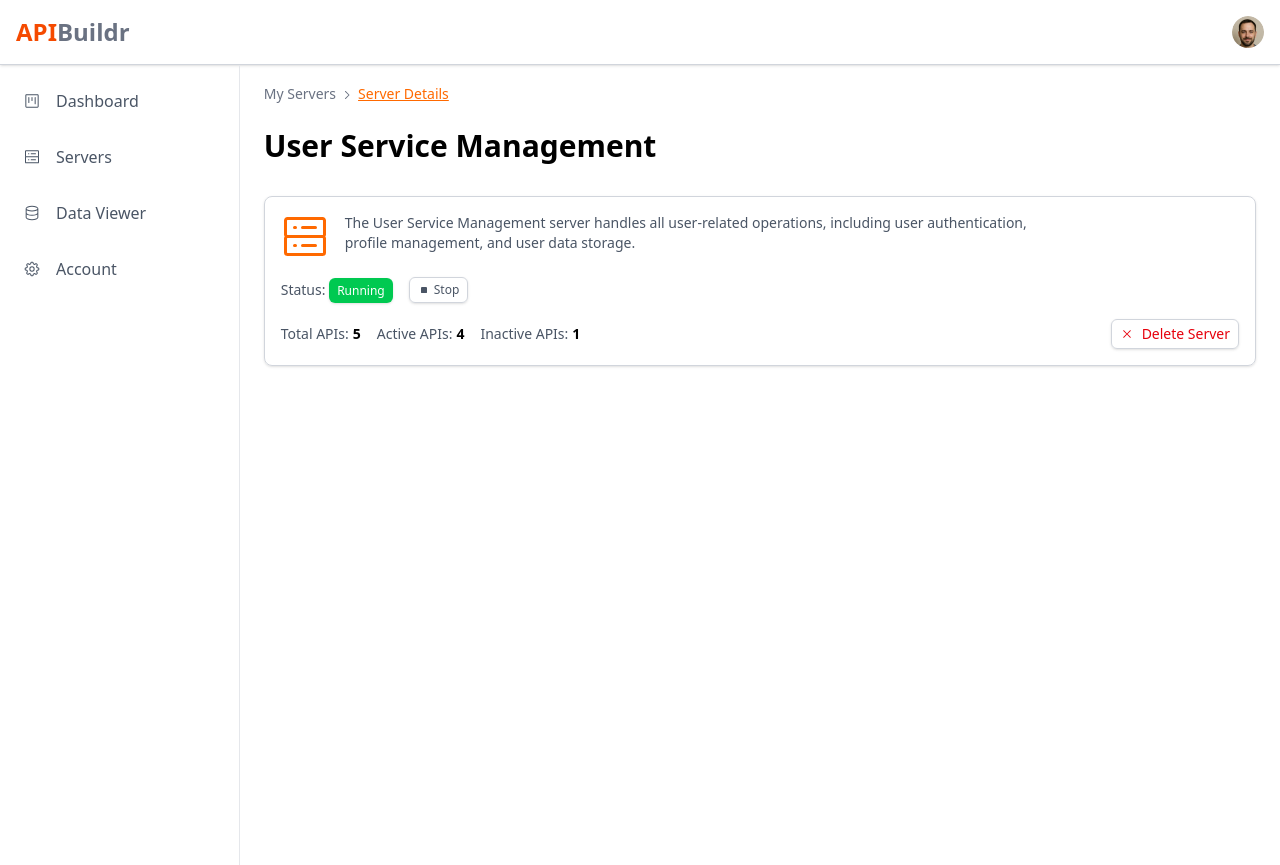
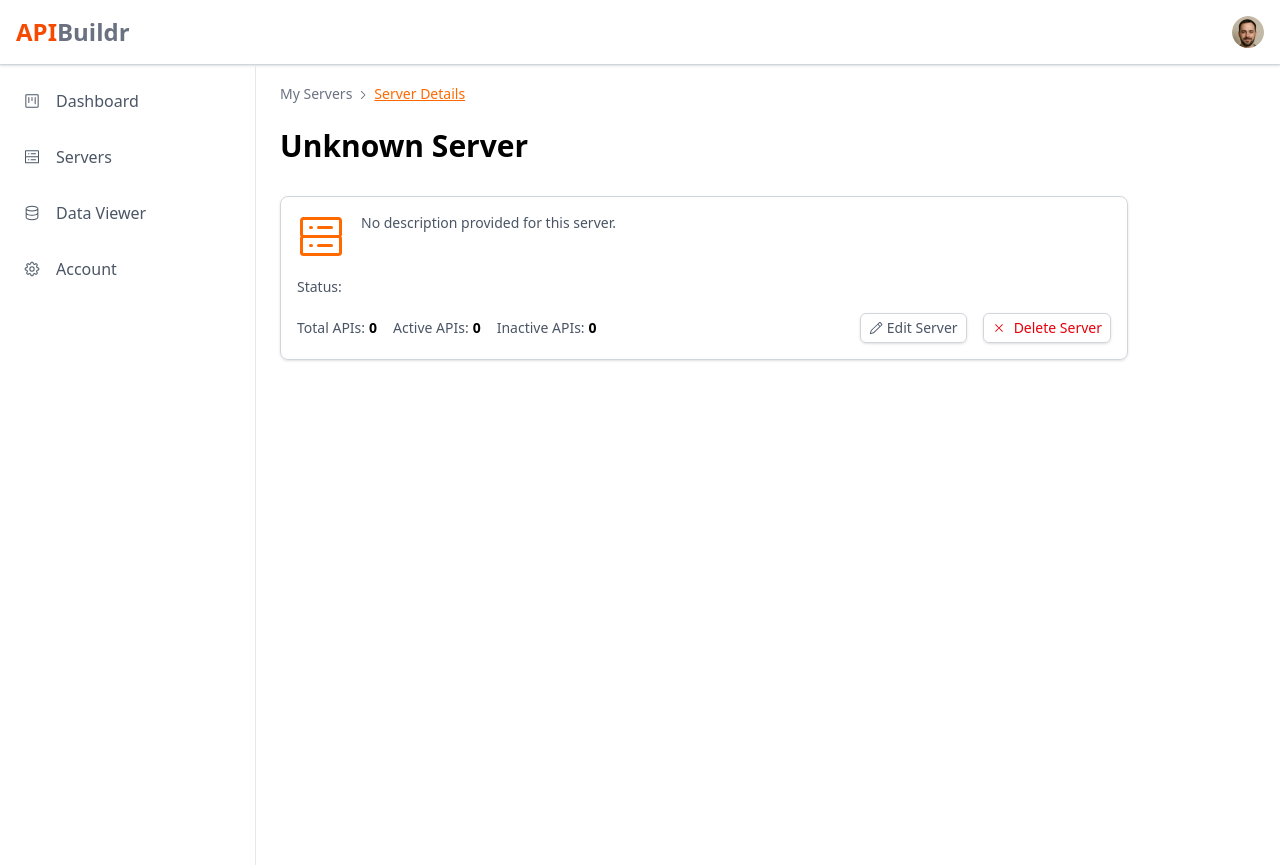
Before and after one commit to Ekpenga9000/apibuilder, a React (Vite) app in the folder frontend/: page /servers/1 in a window 1280 px wide. Built offline with nearby package versions, Linux system fonts and the light colour scheme.

Commit message:
Make Server Details head dynamic.

```diff
--- /dev/null
+++ b/frontend/src/components/ServerDetailsHead.tsx
@@ -0,0 +1,98 @@
+import { GoPencil, GoServer, GoSquareFill, GoX } from "react-icons/go";
+import { IoPlay } from "react-icons/io5";
+
+interface ServerDetailsHeadProps {
+  id: string | number;
+  name: string;
+  description?: string;
+  totalApis?: number;
+  activeApis?: number;
+  inactiveApis?: number;
+  status?: "running" | "stopped" | "error";
+}
+
+const ServerDetailsHead: React.FC<ServerDetailsHeadProps> = ({
+  id,
+  name,
+  description,
+  totalApis,
+  activeApis,
+  inactiveApis,
+  status,
+}) => {
+  return (
+    <>
+      <h2 className="text-3xl font-semibold mb-8">{name}</h2>
+      <section className="w-full border border-gray-300 shadow-sm rounded-lg p-4 mb-6">
+        <div className="flex flex-col md:flex-row md:items-start gap-4 mb-4">
+          <GoServer className="text-5xl text-orange-500 inline-block" />
+          <p className="text-gray-600 text-sm w-[70%]">
+            {/* Please provide a description for the User Service Management server here. */}
+            {description || "No description provided for this server."}
+          </p>
+        </div>
+
+        <ul className="flex items-center gap-4 mb-4 text-sm">
+          <li className="text-gray-600">
+            Status:{" "}
+            {status === "running" && (
+              <span className="shadow-sm py-1 px-2 rounded-md text-xs bg-green-500 text-white">
+                Running
+              </span>
+            )}
+            {status === "stopped" && (
+              <span className="shadow-sm py-1 px-2 rounded-md text-xs bg-gray-400 text-white">
+                Stopped
+              </span>
+            )}
+            {status === "error" && (
+              <span className="shadow-sm py-1 px-2 rounded-md text-xs bg-red-500 text-white">
+                Error
+              </span>
+            )}
+          </li>
+          <li>
+            {status === "running" && (
+              <button className="cursor-pointer border border-gray-300 text-gray-600 hover:text-red-500 hover:border-red-500 transition-colors shadow-sm py-1 px-2 rounded-md text-sm flex items-center gap-1 text-xs">
+                <GoSquareFill /> Stop
+              </button>
+            )}
+            {status === "stopped" && (
+              <button className="cursor-pointer border border-gray-300 text-gray-600 hover:text-green-500 hover:border-green-500 transition-colors shadow-sm py-1 px-2 rounded-md text-sm flex items-center gap-1 text-xs">
+                <IoPlay /> Start
+              </button>
+            )}
+          </li>
+        </ul>
+
+        <div className="flex items-center justify-between">
+          <ul className="flex gap-4">
+            <li className="text-sm text-gray-600">
+              Total APIs:
+              <strong className="text-black ml-1">{totalApis || 0}</strong>
+            </li>
+            <li className="text-sm text-gray-600">
+              Active APIs:
+              <strong className="text-black ml-1">{activeApis || 0}</strong>
+            </li>
+            <li className="text-sm text-gray-600">
+              Inactive APIs:
+              <strong className="text-black ml-1">{inactiveApis || 0}</strong>
+            </li>
+          </ul>
+          <div className="flex items-center gap-4">
+            <button className="text-sm cursor-pointer border border-gray-300 text-gray-600 hover:text-gray-700 shadow-sm py-1 px-2 rounded-md flex items-center gap-1">
+              <GoPencil />
+              Edit Server
+            </button>
+            <button className="cursor-pointer border border-gray-300 text-red-600 hover:text-white hover:bg-red-500 hover:border-red-500 transition-colors shadow-sm py-1 px-2 rounded-md text-sm flex items-center gap-2">
+              <GoX /> Delete Server
+            </button>
+          </div>
+        </div>
+      </section>
+    </>
+  );
+};
+
+export default ServerDetailsHead;
--- a/frontend/src/data/servers.json
+++ b/frontend/src/data/servers.json
@@ -3,6 +3,7 @@
     {
       "id": "srv-001",
       "name": "User Service Management",
+      "description": "Manages user accounts, profiles, and authentication workflows",
       "totalApis": 5,
       "activeApis": 4,
       "inactiveApis": 1,
@@ -12,6 +13,7 @@
     {
       "id": "srv-002",
       "name": "Order Processing",
+      "description": "",
       "totalApis": 8,
       "activeApis": 7,
       "inactiveApis": 1,
@@ -21,6 +23,7 @@
     {
       "id": "srv-003",
       "name": "Inventory Management",
+      "description": "Real-time inventory tracking and stock management system",
       "totalApis": 9,
       "activeApis": 9,
       "inactiveApis": 0,
@@ -30,6 +33,7 @@
     {
       "id": "srv-004",
       "name": "Payment Gateway Integration",
+      "description": "",
       "totalApis": 6,
       "activeApis": 5,
       "inactiveApis": 1,
@@ -39,6 +43,7 @@
     {
       "id": "srv-005",
       "name": "Authentication Service",
+      "description": "Handles OAuth2, JWT tokens, and session management",
       "totalApis": 4,
       "activeApis": 4,
       "inactiveApis": 0,
@@ -48,6 +53,7 @@
     {
       "id": "srv-006",
       "name": "Notification Service",
+      "description": "",
       "totalApis": 7,
       "activeApis": 5,
       "inactiveApis": 2,
@@ -57,6 +63,7 @@
     {
       "id": "srv-007",
       "name": "Analytics Engine",
+      "description": "Processes and aggregates user behavior and business metrics",
       "totalApis": 12,
       "activeApis": 10,
       "inactiveApis": 2,
@@ -66,6 +73,7 @@
     {
       "id": "srv-008",
       "name": "File Storage Service",
+      "description": "",
       "totalApis": 3,
       "activeApis": 2,
       "inactiveApis": 1,
--- a/frontend/src/pages/ServerDetails.tsx
+++ b/frontend/src/pages/ServerDetails.tsx
@@ -1,62 +1,46 @@
-import { GoChevronRight, GoServer, GoSquareFill, GoX } from "react-icons/go";
-import { Link } from "react-router-dom";
+import { useState } from "react";
+import { GoChevronRight } from "react-icons/go";
+import { Link, useParams } from "react-router-dom";
+import ServerDetailsHead from "../components/ServerDetailsHead";
+import servers from "../data/servers.json";
+
+interface ServerDetailsHeadProps {
+  id: string | number;
+  name: string;
+  description?: string;
+  totalApis?: number;
+  activeApis?: number;
+  inactiveApis?: number;
+  status?: "running" | "stopped" | "error";
+}
 
 const ServerDetails = () => {
+  const { serverId } = useParams<{ serverId: string }>();
+  const server = servers.servers.find((srv) => srv.id.toString() === serverId);
+
   return (
-    <section className="py-4 px-6 flex-1">
+    <section className="py-4 px-6 flex-1 w-[70vw]">
       <span className="text-sm inline-block mb-6">
         <Link to="/servers" className="text-gray-500 hover:text-orange-500">
           My Servers
         </Link>
         <GoChevronRight className="inline-block mx-1 text-gray-500" />
-        <span className="text-orange-500 underline">Server Details</span>
+        <span className="text-orange-500 underline">
+          {server?.name || "Server Details"}
+        </span>
       </span>
 
-      <h2 className="text-3xl font-semibold mb-8">User Service Management</h2>
-      <section className="w-full border border-gray-300 shadow-sm rounded-lg p-4 mb-6">
-        <div className="flex flex-col md:flex-row md:items-start gap-4 mb-4">
-          <GoServer className="text-5xl text-orange-500 inline-block" />
-          <p className="text-gray-600 text-sm w-3/4">
-            {/* Please provide a description for the User Service Management server here. */}
-            The User Service Management server handles all user-related
-            operations, including user authentication, profile management, and
-            user data storage.
-          </p>
-        </div>
-        <ul className="flex items-center gap-4 mb-4 text-sm">
-          <li className="text-gray-600">
-            Status:{" "}
-            <span className="shadow-sm py-1 px-2 rounded-md text-xs bg-green-500 text-white">
-              Running
-            </span>
-          </li>
-          <li>
-            <button className="cursor-pointer border border-gray-300 text-gray-600 hover:text-red-500 hover:border-red-500 transition-colors shadow-sm py-1 px-2 rounded-md text-sm flex items-center gap-1 text-xs">
-              <GoSquareFill /> Stop
-            </button>
-          </li>
-        </ul>
-
-        <div className="flex items-center justify-between">
-          <ul className="flex gap-4">
-            <li className="text-sm text-gray-600">
-              Total APIs:
-              <strong className="text-black ml-1">5</strong>
-            </li>
-            <li className="text-sm text-gray-600">
-              Active APIs:
-              <strong className="text-black ml-1">4</strong>
-            </li>
-            <li className="text-sm text-gray-600">
-              Inactive APIs:
-              <strong className="text-black ml-1">1</strong>
-            </li>
-          </ul>
-          <button className="cursor-pointer border border-gray-300 text-red-600 hover:text-white hover:bg-red-500 hover:border-red-500 transition-colors shadow-sm py-1 px-2 rounded-md text-sm flex items-center gap-2">
-            <GoX /> Delete Server
-          </button>
-        </div>
-      </section>
+      <ServerDetailsHead
+        id={server?.id || ""}
+        name={server?.name || "Unknown Server"}
+        description={
+          server?.description || "No description provided for this server."
+        }
+        totalApis={server?.totalApis || 0}
+        activeApis={server?.activeApis || 0}
+        inactiveApis={server?.inactiveApis || 0}
+        status={server?.status as "running" | "stopped" | "error" | undefined}
+      />
       {/* Server details content goes here */}
     </section>
   );
```
